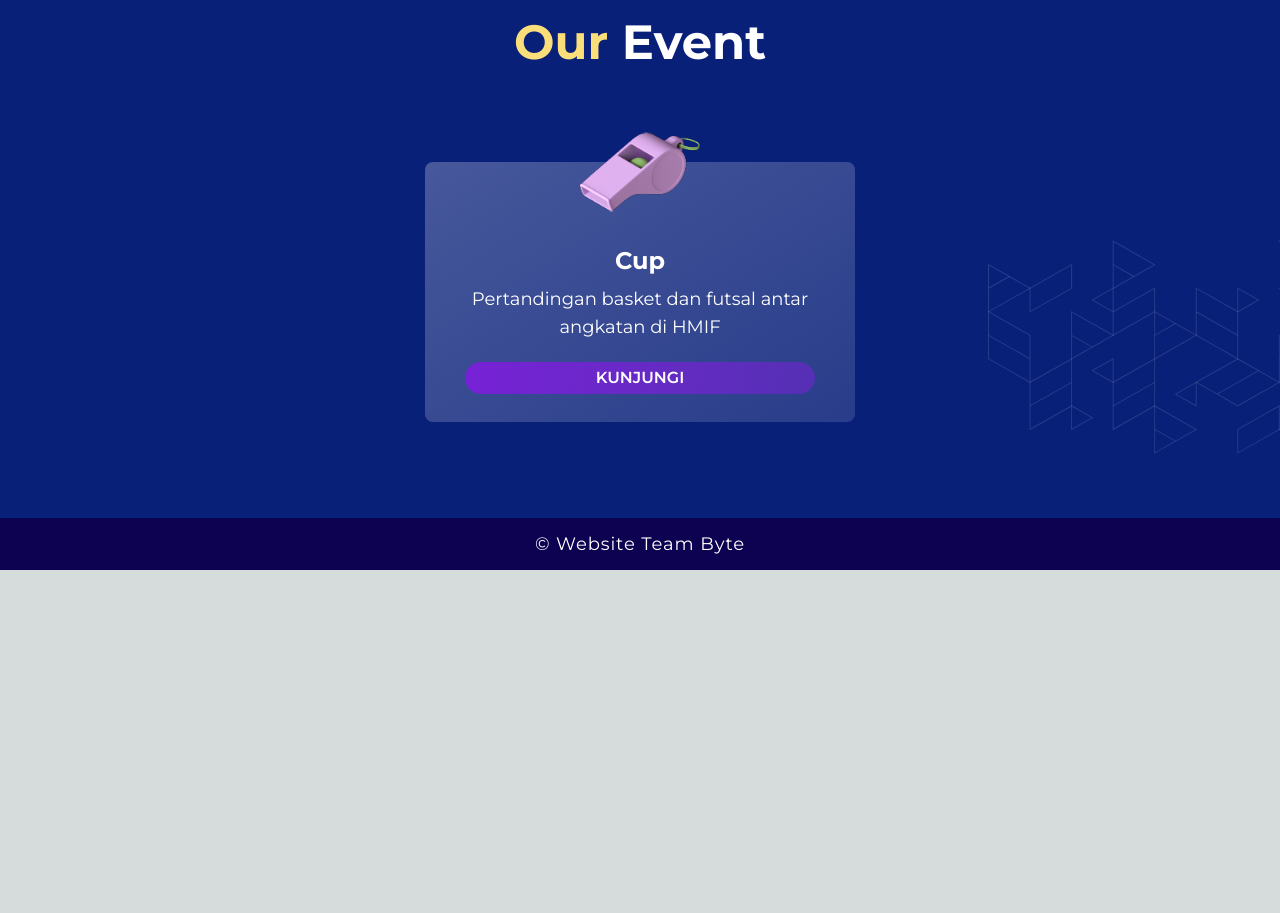
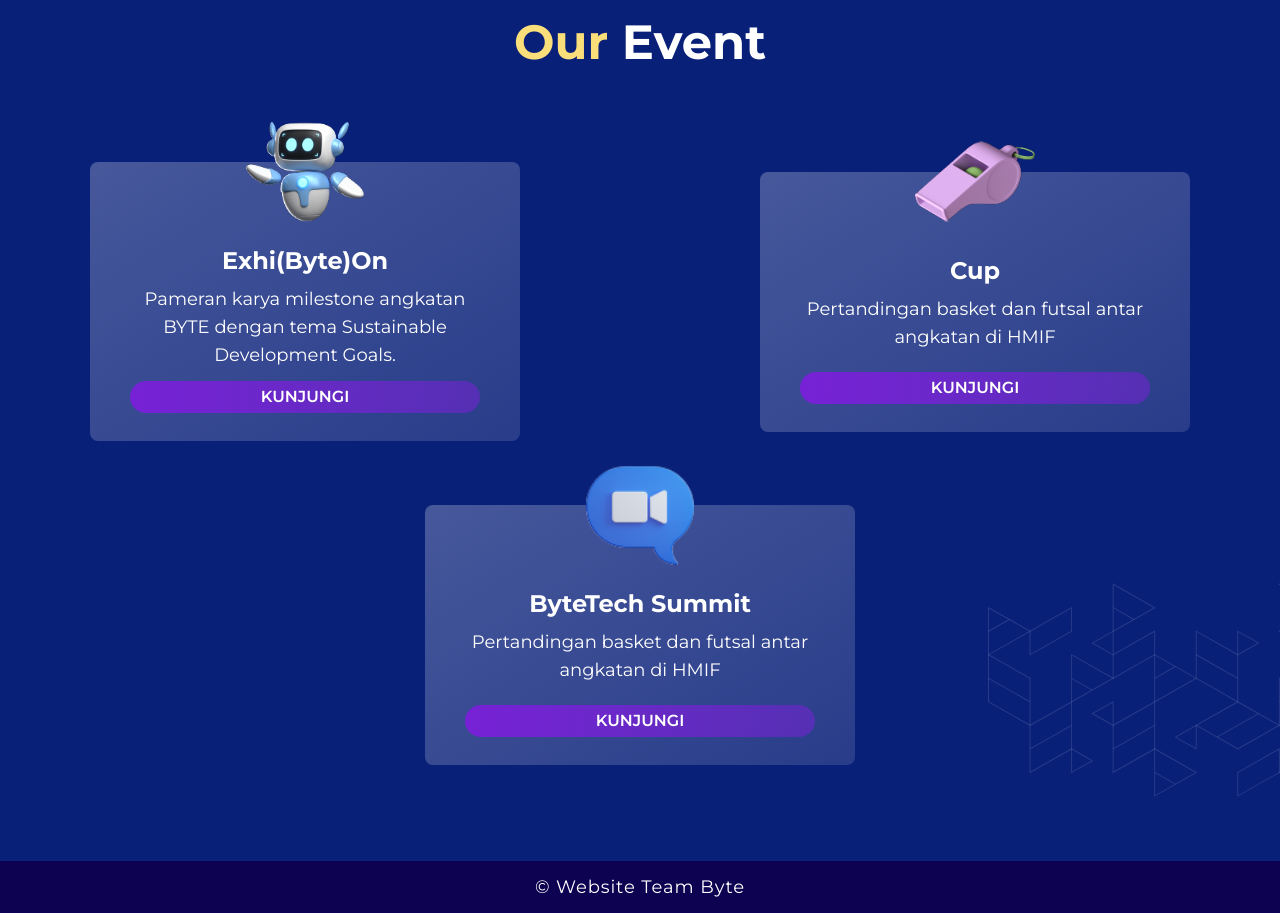
Before and after one commit to amaliap21/Web-Aksang, a Next.js app: page / in a window 1280 px wide. Shown: the part 1200-2113 px from the top of the page. Before the commit the page ends 1770 px from the top, so only its background shows below. Built offline with nearby package versions, Linux system fonts and the light colour scheme.

Commit message:
fix(develop): Fix bug on text colour from any device accessed from line browser

```diff
--- a/app/cup/basket/page.js
+++ b/app/cup/basket/page.js
@@ -52,7 +52,7 @@ function Basket() {
         </div>
 
         {/* Main Title */}
-        <h1 className="pt-[60px] lg:pt-[111px] mb-[60px] lg:mb-[100px] flex justify-center font-bold drop-shadow-md text-[28px] lg:text-[54px] [text-shadow:_0px_4px_4px_#6D459A] leading-[140%] tracking-[0.54px]">
+        <h1 className="pt-[60px] lg:pt-[111px] mb-[60px] lg:mb-[100px] text-white flex justify-center font-bold drop-shadow-md text-[28px] lg:text-[54px] [text-shadow:_0px_4px_4px_#6D459A] leading-[140%] tracking-[0.54px]">
           <span className="text-custom-yellow">Byte </span> &nbsp;Basket
         </h1>
 
@@ -78,7 +78,7 @@ function Basket() {
             {arrayKetentuan.map((text, index) => (
               <p
                 key={index} // Use index as the key
-                className="bg-white/30 justify-center align-middle px-6 py-4 min-h-[98px] max-w-[654px] rounded-2xl text-justify text-[16px] lg:text-xl"
+                className="bg-white/30 text-white justify-center align-middle px-6 py-4 min-h-[98px] max-w-[654px] rounded-2xl text-justify text-[16px] lg:text-xl"
               >
                 {text}
               </p>
--- a/app/cup/futsal/page.js
+++ b/app/cup/futsal/page.js
@@ -53,7 +53,7 @@ function Futsal() {
         </div>
 
         {/* Main Title */}
-        <h1 className="pt-[60px] lg:pt-[111px] mb-[60px] lg:mb-[100px] flex justify-center font-bold drop-shadow-md text-[28px] lg:text-[54px] [text-shadow:_0px_4px_4px_#6D459A] leading-[140%] tracking-[0.54px]">
+        <h1 className="pt-[60px] lg:pt-[111px] mb-[60px] lg:mb-[100px] flex justify-center font-bold drop-shadow-md text-[28px] lg:text-[54px] [text-shadow:_0px_4px_4px_#6D459A] leading-[140%] text-white tracking-[0.54px]">
           <span className="text-custom-yellow">Byte </span> &nbsp;Futsal
         </h1>
 
@@ -79,7 +79,7 @@ function Futsal() {
             {arrayKetentuan.map((text, index) => (
               <p
                 key={index} // Use index as the key
-                className="bg-white/30 justify-center align-middle px-6 py-4 min-h-[98px] max-w-[654px] rounded-2xl text-justify text-[16px] lg:text-xl"
+                className="bg-white/30 justify-center align-middle px-6 py-4 min-h-[98px] text-white max-w-[654px] rounded-2xl text-justify text-[16px] lg:text-xl"
               >
                 {text}
               </p>
--- a/app/not-found.js
+++ b/app/not-found.js
@@ -28,13 +28,13 @@ const NotFound = () => {
               background:
                 "linear-gradient(270deg, #7721D6 0%, rgba(119, 33, 214, 0.60) 100%)",
             }}
-            className="w-full lg:w-fit flex text-sm  lg:text-lg font-montserrat items-center justify-center gap-3 lg:gap-5 font-semibold px-6 lg:px-8 py-1 border border-white rounded-2xl"
+            className="w-full text-white lg:w-fit flex text-sm  lg:text-lg font-montserrat items-center justify-center gap-3 lg:gap-5 font-semibold px-6 lg:px-8 py-1 border border-white rounded-2xl"
           >
             <BackIcon
               size={40}
               className="rotate-180 fill-white w-[25px] aspect-square"
             />
-            <Link href="/">Back to Home</Link>
+            <Link href="/" className="text-white">Back to Home</Link>
           </button>
         </div>
       </div>
--- a/app/page.js
+++ b/app/page.js
@@ -8,12 +8,32 @@ const Home = () => {
   // Array of event details
   const events = [
     {
+      title: "Exhi(Byte)On",
+      description: "Pameran karya milestone angkatan BYTE dengan tema Sustainable Development Goals.",
+      buttonText: "KUNJUNGI",
+      buttonUrl: "/exhibyteon",
+      imageAlt: "Exhi(Byte)On",
+      imageUrl: "/mini-robot.png",
+      width: 250,
+      height: 250,
+    },
+    {
       title: "Cup",
       description: "Pertandingan basket dan futsal antar angkatan di HMIF",
       buttonText: "KUNJUNGI",
       buttonUrl: "/cup/futsal",
       imageAlt: "Cup",
       imageUrl: "/peluit.png",
+      width: 200,
+      height: 200,
+    },
+    {
+      title: "ByteTech Summit",
+      description: "Pertandingan basket dan futsal antar angkatan di HMIF",
+      buttonText: "KUNJUNGI",
+      buttonUrl: "/summit",
+      imageAlt: "ByteTech Summit",
+      imageUrl: "/zoom.png",
       width: 200,
       height: 200,
     },
--- a/components/persuasive-qr.js
+++ b/components/persuasive-qr.js
@@ -18,7 +18,7 @@ export default function PersuasiveQr({
           <h2 className="text-[20px] lg:text-[45px] font-bold ">
             <span className="text-custom-yellow">{yellowText} </span> <br />
           </h2>
-          <h2 className="text-[16px] lg:text-[45px] font-bold xl:indent-7 2xl:indent-12">
+          <h2 className="text-[16px] lg:text-[45px] text-white font-bold xl:indent-7 2xl:indent-12">
             {whiteText}
           </h2>
         </div>
@@ -34,7 +34,7 @@ export default function PersuasiveQr({
           />
         </div>
         <Link href="https://bit.ly/DaftarBYTECup">
-          <button className="mx-auto w-[156px] h-[44px] lg:w-[226px] lg:h-[60px] text-[14px] lg:text-xl bg-[#C53998] border-[#9999FF] mt-[20px] font-semibold rounded-2xl border drop-shadow-xl ">
+          <button className="mx-auto w-[156px] text-white h-[44px] lg:w-[226px] lg:h-[60px] text-[14px] lg:text-xl bg-[#C53998] border-[#9999FF] mt-[20px] font-semibold rounded-2xl border drop-shadow-xl ">
             {buttonText}
           </button>
         </Link>
```
